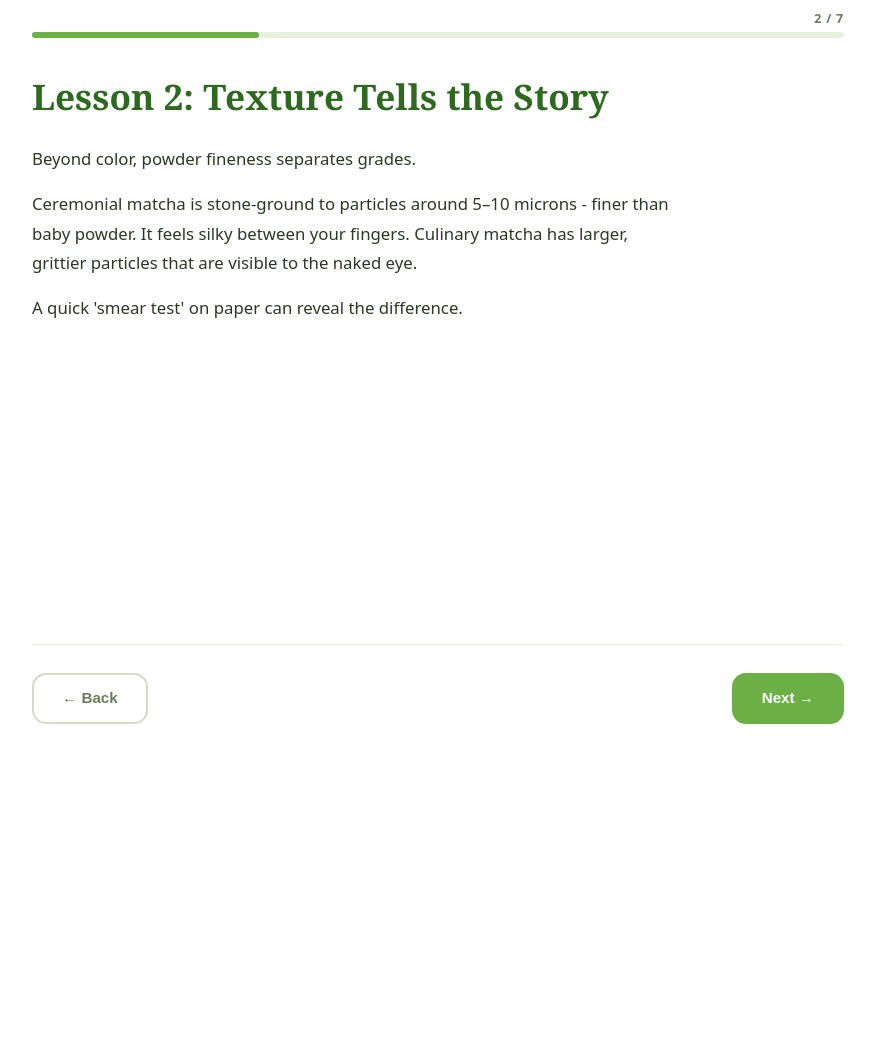
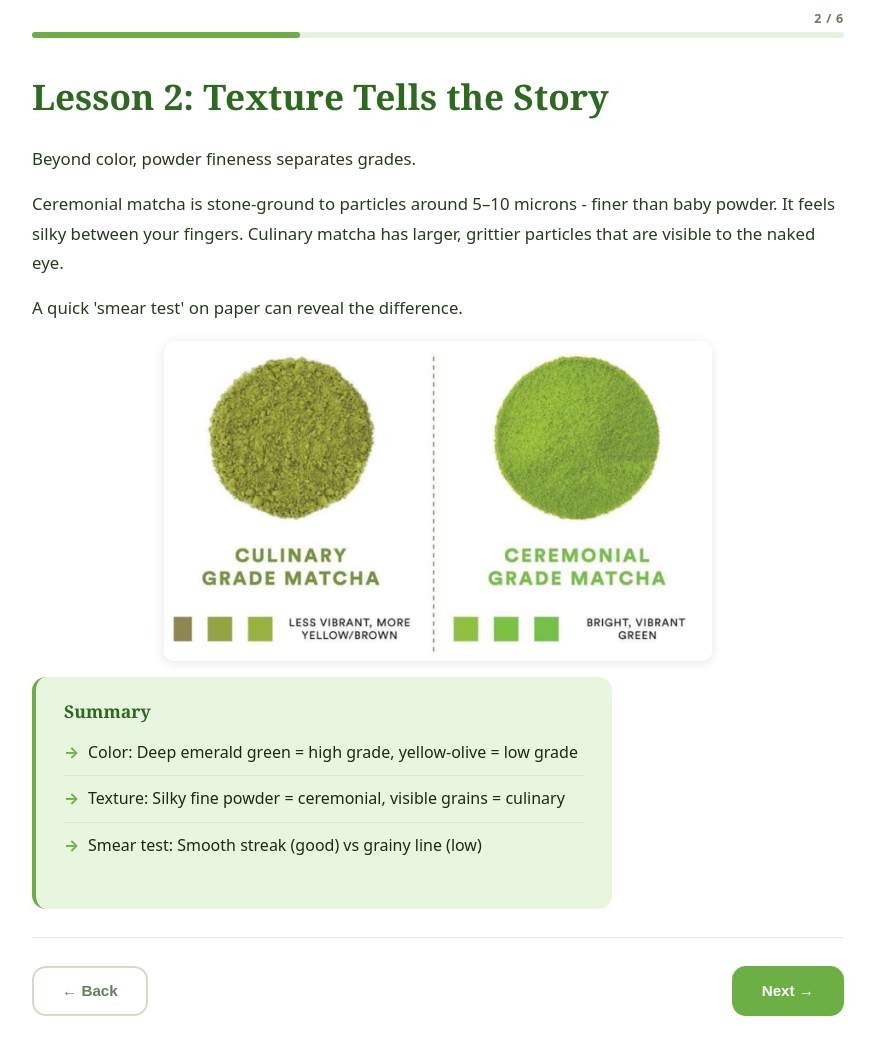
Before and after one commit to jwong2529/uid-matcha, a Flask app: page /learn/2 in a window 1280 px wide. Shown: the whole page, without its empty margins (202-1077 px from the left). Before the commit the page ends 724 px from the top, so only its background shows below. Run offline with Flask 3, Linux system fonts and the light colour scheme.

Commit message:
add new picture/new contents/change format the workflow

```diff
--- a/app.py
+++ b/app.py
@@ -15,7 +15,8 @@ LESSONS = [
             "The single most reliable visual indicator of matcha quality is color.",
             "High-grade ceremonial matcha is a deep, vibrant green. Lower-grade culinary matcha shifts toward yellow-green or olive tones. This happens because premium matcha is shade-grown longer, producing more chlorophyll."
         ],
-        "has_gradient": True
+        "has_gradient": True,
+        "img": "img/lesson1_types.jpg"
     },
     {
         "id": 2,
@@ -26,13 +27,9 @@ LESSONS = [
             "Ceremonial matcha is stone-ground to particles around 5–10 microns - finer than baby powder. It feels silky between your fingers. Culinary matcha has larger, grittier particles that are visible to the naked eye.",
             "A quick 'smear test' on paper can reveal the difference."
         ],
-        "has_gradient": False
-    },
-    {
-        "id": 3,
-        "title": "Summary",
-        "type": "summary",
-        "bullets": [
+        "has_gradient": False,
+        "img": "img/lesson2_texture.jpg",
+        "summary_bullets": [
             "Color: Deep emerald green = high grade, yellow-olive = low grade",
             "Texture: Silky fine powder = ceremonial, visible grains = culinary",
             "Smear test: Smooth streak (good) vs grainy line (low)"
--- a/static/main.css
+++ b/static/main.css
@@ -132,7 +132,7 @@ html, body {
 
 /* ── HOME SCREEN ────────────────────────────────────────────────────────────── */
 .home-screen {
-  min-height: calc(100vh - 52px);
+  min-height: 100vh;
   display: flex;
   flex-direction: column;
   align-items: center;
@@ -267,7 +267,7 @@ html, body {
   color: #2a3a22;
   line-height: 1.75;
   margin-bottom: 16px;
-  max-width: 640px;
+  max-width: 100%;
 }
 
 .slide-nav {
@@ -368,6 +368,14 @@ html, body {
   border-radius: var(--radius-md);
   padding: 24px 28px;
   max-width: 580px;
+}
+
+.summary-title {
+  font-family: var(--font-display);
+  font-size: 1.1rem;
+  font-weight: 700;
+  color: var(--green-deep);
+  margin-bottom: 8px;
 }
 
 .summary-list {
@@ -601,10 +609,11 @@ html, body {
 }
 
 .score-denom {
-  font-size: 0.95rem;
+  font-family: var(--font-display);
+  font-size: 2.4rem;
+  font-weight: 700;
   color: var(--text-muted);
   line-height: 1;
-  margin-top: 2px;
 }
 
 .results-title { margin-bottom: 16px; color: var(--green-deep); }
@@ -910,6 +919,19 @@ html, body {
 .bowl-photo-left .bowl-photo-half  { left: 0; }
 .bowl-photo-right .bowl-photo-half { left: -100%; }
 
+/* ── Lesson inline images ────────────────────────────────────────────────── */
+.lesson-img-wrap {
+  text-align: center;
+  margin: 18px 0 4px;
+}
+.lesson-img {
+  max-width: 100%;
+  max-height: 320px;
+  border-radius: 10px;
+  object-fit: contain;
+  box-shadow: 0 2px 12px rgba(0,0,0,0.10);
+}
+
 /* ── Responsive additions ────────────────────────────────────────────────── */
 @media (max-width: 700px) {
   .drinks-layout { grid-template-columns: 1fr; }
--- a/templates/base.html
+++ b/templates/base.html
@@ -5,11 +5,8 @@
   <meta name="viewport" content="width=device-width, initial-scale=1.0">
   <title>Matcha Grader{% block title %}{% endblock %}</title>
   <link rel="stylesheet" href="{{ url_for('static', filename='main.css') }}">
-  <!-- Bootstrap -->
   <link rel="stylesheet" href="https://cdn.jsdelivr.net/npm/bootstrap@5.3.3/dist/css/bootstrap.min.css">
-  <!-- jQuery (required by main.js) -->
   <script src="https://code.jquery.com/jquery-3.7.1.min.js"></script>
-  <!-- Bootstrap JS -->
   <script src="https://cdn.jsdelivr.net/npm/bootstrap@5.3.3/dist/js/bootstrap.bundle.min.js"></script>
 </head>
 <body>
--- a/templates/feedback.html
+++ b/templates/feedback.html
@@ -4,7 +4,6 @@
 {% block content %}
 <div class="slide-screen feedback-screen {% if is_correct %}feedback-correct{% else %}feedback-incorrect{% endif %}">
 
-  <!-- Progress bar -->
   <div class="slide-progress-wrap">
     <div class="slide-progress-bar" style="width: {{ (question_num / total_questions * 100) | int }}%"></div>
     <span class="slide-progress-label">{{ question_num }} / {{ total_questions }}</span>
@@ -16,7 +15,7 @@
 
     {% if feedback.tip is defined and feedback.tip %}
     <div class="tip-box tip-box-top">
-      <span class="tip-icon">💡</span>
+      <span class="tip-icon"></span>
       <em>{{ feedback.tip }}</em>
     </div>
     {% endif %}
--- a/templates/lesson.html
+++ b/templates/lesson.html
@@ -67,7 +67,7 @@
         {% endfor %}
         {% if lesson.tip %}
         <div class="tip-box">
-          <span class="tip-icon">💡</span>
+          <span class="tip-icon"></span>
           <em>Tip: {{ lesson.tip }}</em>
         </div>
         {% endif %}
@@ -140,6 +140,23 @@
     <p class="slide-body">{{ para }}</p>
     {% endfor %}
 
+    {% if lesson.img is defined and lesson.img %}
+    <div class="lesson-img-wrap">
+      <img src="{{ url_for('static', filename=lesson.img) }}" alt="{{ lesson.title }}" class="lesson-img">
+    </div>
+    {% endif %}
+
+    {% if lesson.summary_bullets is defined and lesson.summary_bullets %}
+    <div class="summary-box mt-3">
+      <h3 class="summary-title">Summary</h3>
+      <ul class="summary-list">
+        {% for bullet in lesson.summary_bullets %}
+        <li>{{ bullet }}</li>
+        {% endfor %}
+      </ul>
+    </div>
+    {% endif %}
+
     {% if lesson.tip is defined and lesson.tip %}
     <div class="tip-box">
       <span class="tip-icon">&#x1F4A1;</span>
--- a/templates/results.html
+++ b/templates/results.html
@@ -28,7 +28,7 @@
       You've got a true matcha eye!
     </p>
     {% else %}
-    <h1 class="slide-title results-title">Good Try! 🌱</h1>
+    <h1 class="slide-title results-title">Good Try!</h1>
     <p class="slide-body results-body">
       Review the lessons and try again to improve your matcha grading skills.<br>
       Every steep is a step forward.
```
Also changed, not shown: static/img/lesson1_types.jpg (added), static/img/lesson2_texture.jpg (added).
